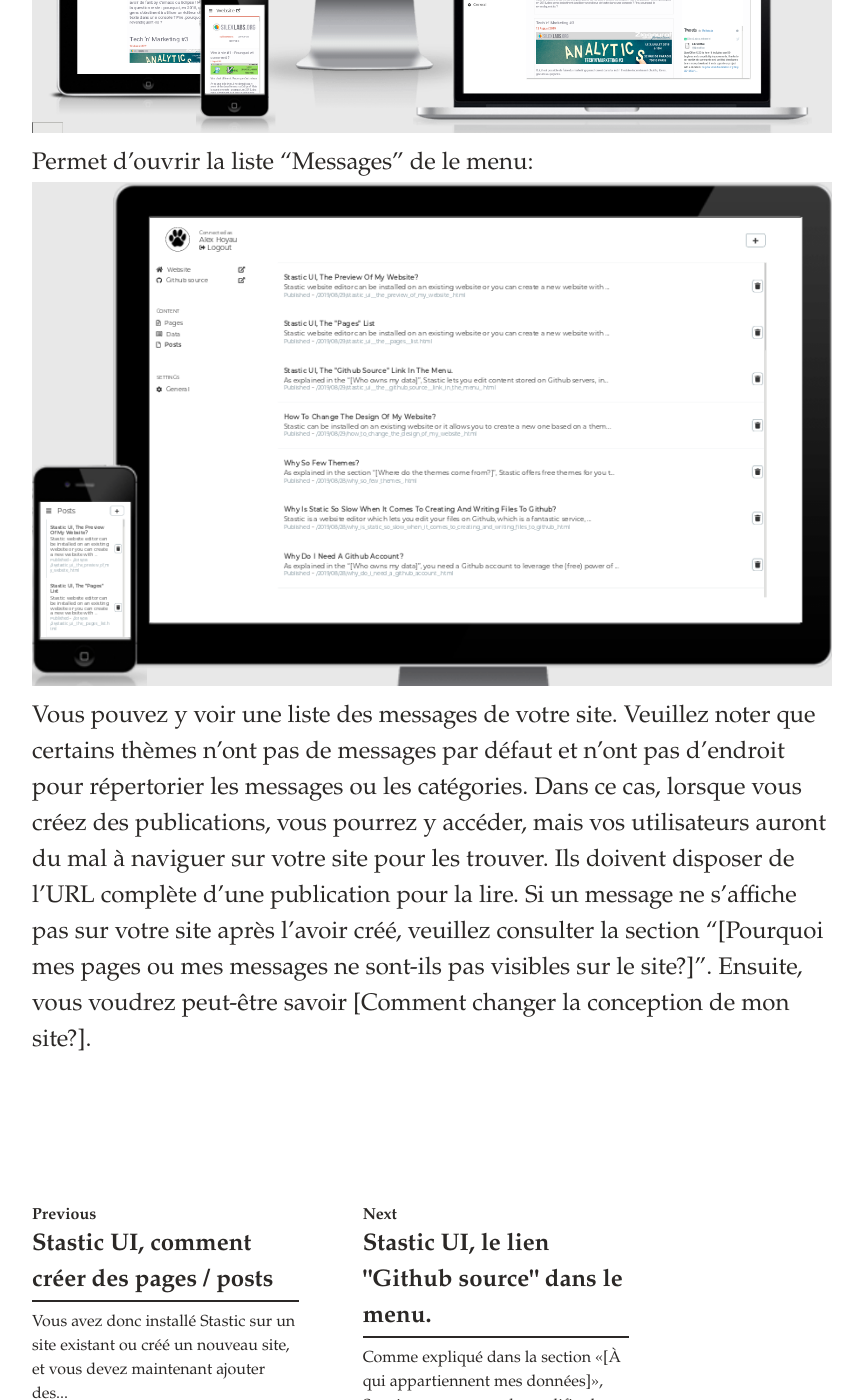
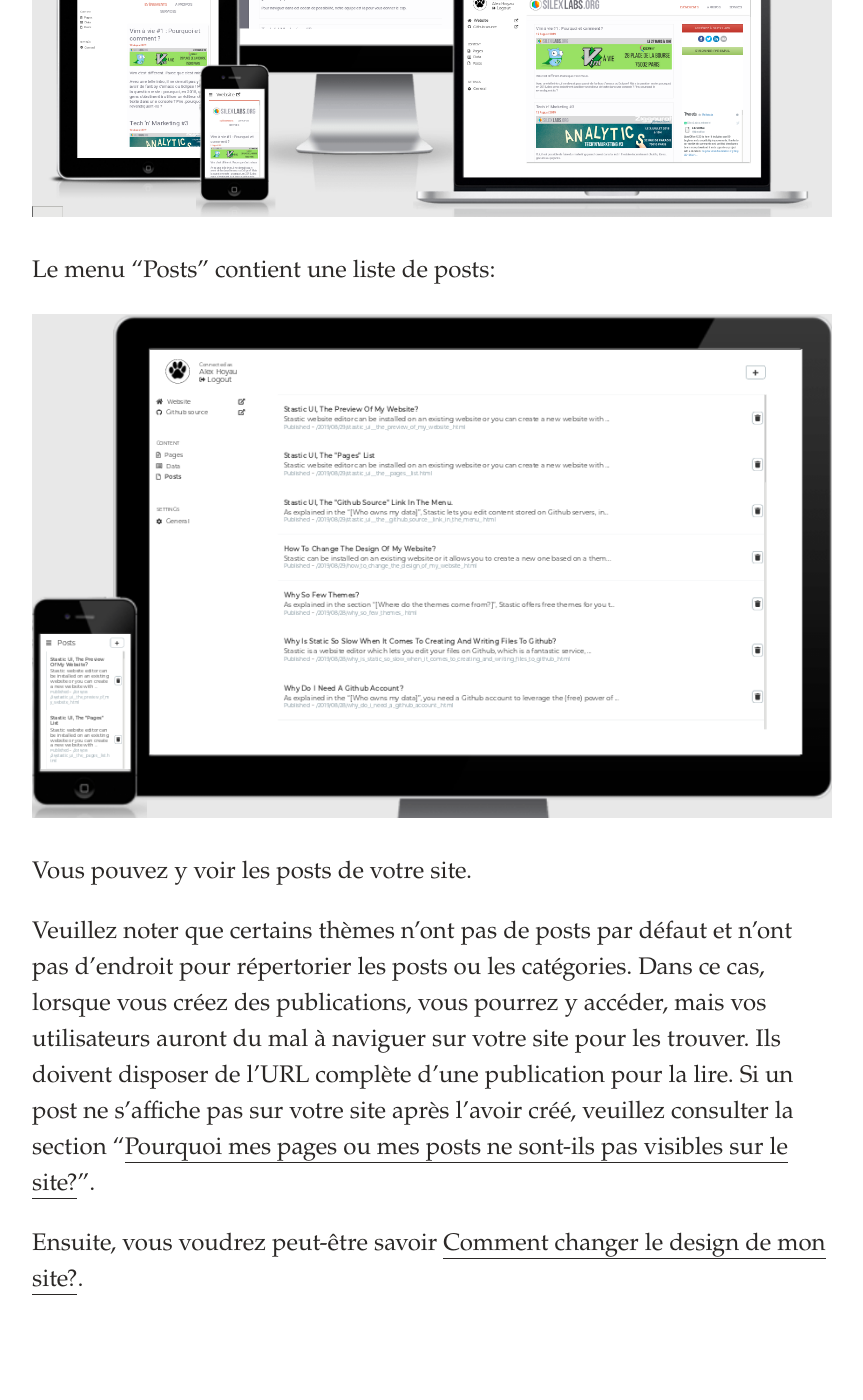
Before and after one commit to lexoyo/www.stastic.net, a Jekyll site: the page built from _fr/stastic_ui_la_liste_des_posts.md, in a window 1280 px wide and 1400 px high, scrolled down 1121 px. Shown: the whole window, without its empty margins (208-1071 px from the left). Built offline with Jekyll 4.4.1, drawn with Linux system fonts in a browser that asks for light colours; comment, search, counter and statistics services are not loaded; some of the changed text lies outside the part shown.

Commit message:
Create _fr/stastic_ui_la_liste_des_posts.md

```diff
--- a/_fr/stastic_ui_la_liste_des_posts.md
+++ b/_fr/stastic_ui_la_liste_des_posts.md
@@ -1,4 +1,19 @@
 ---
 title: 'Stastic UI, la liste des posts'
+
 ---
-L'éditeur de site Stastic peut être installé sur un site existant ou vous pouvez créer un nouveau site contenant Stastic, comme expliqué dans la section «[Comment installer Stastic?]». Vous pouvez ensuite accéder à l'interface d'administration pour modifier votre contenu, comme expliqué dans la section «[Comment accéder à Stastic admin?]». Lorsque vous ouvrez l'éditeur Stastic, la première chose que vous voyez est la suivante:![Interface utilisateur stastique](https://www.stastic.net//assets/2019-08-03-775924.png) Permet d'ouvrir la liste "Messages" de le menu:![Modifier les messages dans Stastic](https://www.stastic.net//assets/2019-08-04-285836.png) Vous pouvez y voir une liste des messages de votre site. Veuillez noter que certains thèmes n'ont pas de messages par défaut et n'ont pas d'endroit pour répertorier les messages ou les catégories. Dans ce cas, lorsque vous créez des publications, vous pourrez y accéder, mais vos utilisateurs auront du mal à naviguer sur votre site pour les trouver. Ils doivent disposer de l'URL complète d'une publication pour la lire. Si un message ne s'affiche pas sur votre site après l'avoir créé, veuillez consulter la section "[Pourquoi mes pages ou mes messages ne sont-ils pas visibles sur le site?]". Ensuite, vous voudrez peut-être savoir [Comment changer la conception de mon site?].
+Vous avez peut être installé l'éditeur de site Stastic sur un site existant ou créé un nouveau site contenant Stastic, comme expliqué dans la section «[Comment installer Stastic?](/docs/fr/comment-installer-stastic)».
+
+Vous pouvez alors accéder à l'interface d'administration pour modifier votre contenu, comme expliqué dans la section «[Comment accéder à Stastic admin ?](/docs/fr/comment-acceder-a-stastic-admin)». Lorsque vous ouvrez l'éditeur Stastic, la première chose que vous voyez est la suivante:
+
+![Interface utilisateur stastique](https://www.stastic.net//assets/2019-08-03-775924.png)
+
+Le menu "Posts" contient une liste de posts:
+
+![Modifier les posts dans Stastic](https://www.stastic.net//assets/2019-08-04-285836.png)
+
+Vous pouvez y voir les posts de votre site.
+
+Veuillez noter que certains thèmes n'ont pas de posts par défaut et n'ont pas d'endroit pour répertorier les posts ou les catégories. Dans ce cas, lorsque vous créez des publications, vous pourrez y accéder, mais vos utilisateurs auront du mal à naviguer sur votre site pour les trouver. Ils doivent disposer de l'URL complète d'une publication pour la lire. Si un post ne s'affiche pas sur votre site après l'avoir créé, veuillez consulter la section "[Pourquoi mes pages ou mes posts ne sont-ils pas visibles sur le site?](/docs/fr/pourquoi-mes-pages-ou-mes-messages-ne-sont-ils-pas-visibles-sur-le-site-web)".
+
+Ensuite, vous voudrez peut-être savoir [Comment changer le design de mon site?](/docs/fr/comment-changer-la-conception-de-mon-site-web).
```
